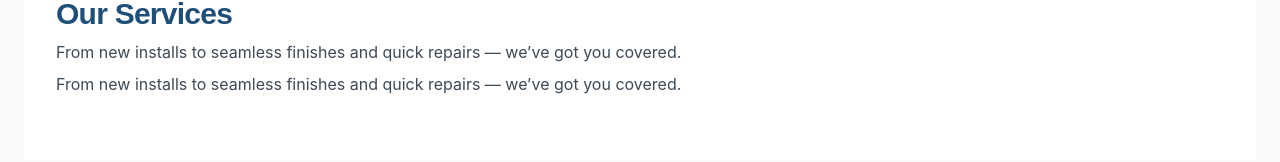
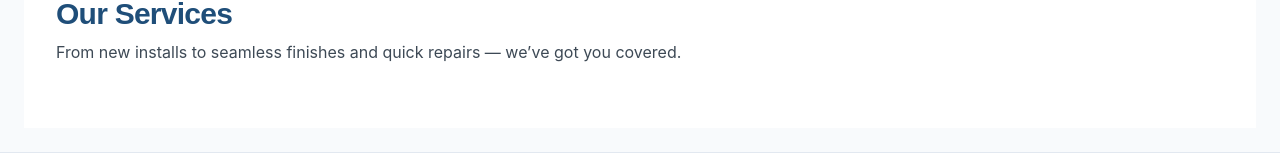
Before and after one commit to DuvinduRathnayake/drywall-website, a React (Vite) app: page / in a window 1280 px wide. Shown: the part 904-1066 px from the top of the page. Built offline with nearby package versions, Linux system fonts and the light colour scheme.

Commit message:
fixed issue in serviceteaser section

```diff
--- a/src/sections/ServiceTeaser.jsx
+++ b/src/sections/ServiceTeaser.jsx
@@ -23,10 +23,7 @@ export default function ServicesTeaser() {
           From new installs to seamless finishes and quick repairs — we’ve got
           you covered.
         </p>
-        <p className='mt-2 text-[color:var(--dark)]/80 max-w-2xl'>
-          From new installs to seamless finishes and quick repairs — we’ve got
-          you covered.
-        </p>
+
         {/* Grid for cards goes here (next step) */}
       </div>
     </section>
```
